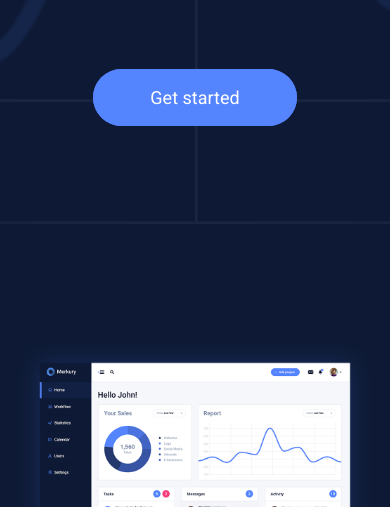
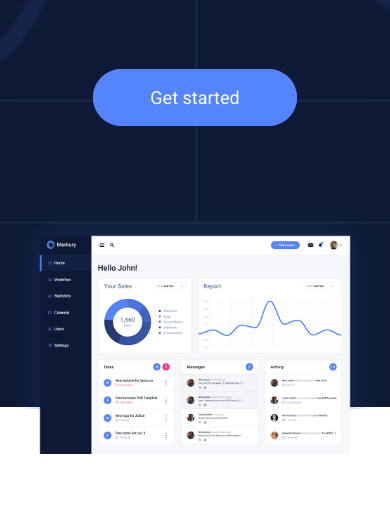
Before and after one commit to IvanZhilyaev/Merkury-Web-Template, a plain HTML site: page index.html in a window 390 px wide. Shown: the part 593-1100 px from the top of the page. Drawn offline with Linux system fonts and the light colour scheme.

Commit message:
made completely adaptive

```diff
--- a/css/style.css
+++ b/css/style.css
@@ -1051,9 +1051,12 @@ footer .contact p {
         transition: transform 0.4s;
     }
 
+    .home {
+        height: 1100px;
+    }
 
     .first-section .dashboard {
-        margin-top: 113px;
+        margin-top: 85px;
     }
     .pre-last-section .progres-done {
         flex-direction: column;
@@ -1098,12 +1101,15 @@ footer .contact p {
 }
 
 @media screen and (max-width: 540px) {
+    .home {
+        height: 1000px;
+    }
     .container {
         width: 360px;
     }
 
-    .first-section .dashboard {
-        margin-top: 142px;
+    .first-section .div-dashboard .dashboard {
+        margin-top: 15px;
     }
 
     .third-section .description {
@@ -1149,6 +1155,9 @@ footer .contact p {
 }
 
 @media screen and (max-width: 420px){
+    .first-section .dashboard {
+        margin-top: 200px;
+    }
     .pricing-section .btn::after {
         left: 10px;
         width: 60px;
```
